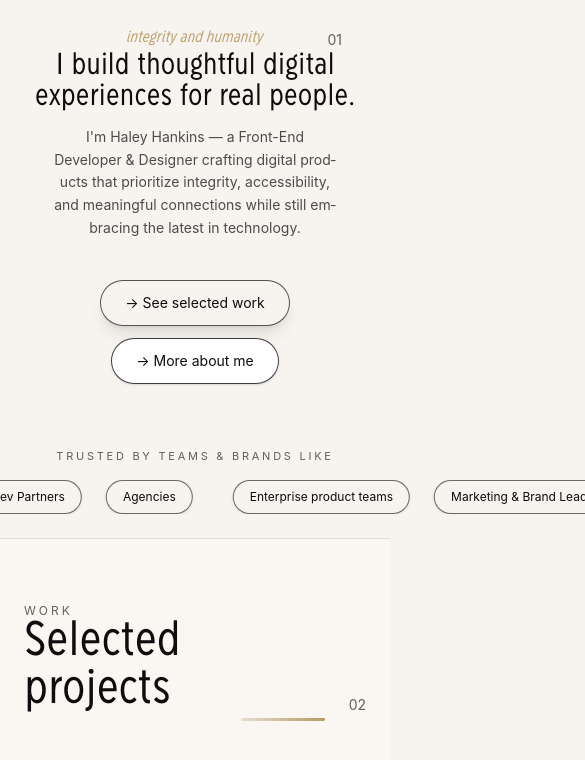
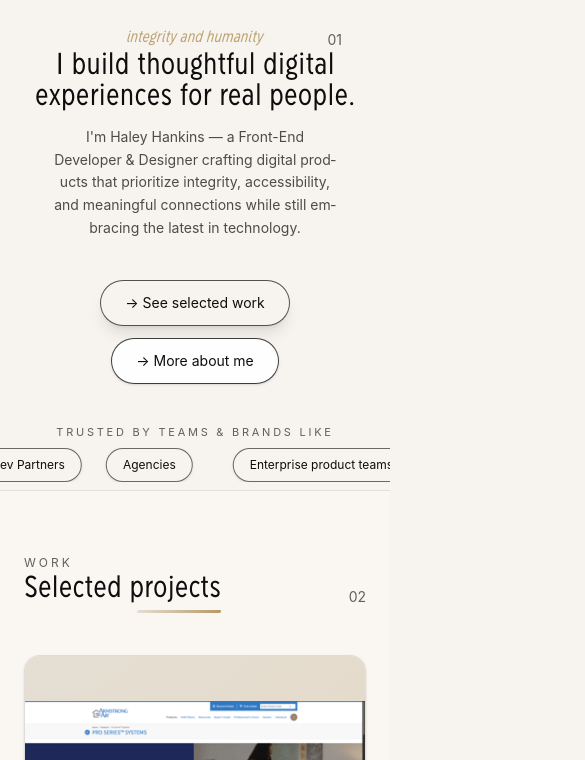
Before and after one commit to haleyjhankins/haleyhankins.com, a website: page index.html in a window 390 px wide. Shown: the part 82-842 px from the top of the page, 585 px wide, since content can reach past the window. Drawn offline with Linux system fonts and the light colour scheme.

```diff
--- a/index.html
+++ b/index.html
@@ -1,5 +1,5 @@
 <!doctype html>
-<html lang="en" class="scroll-smooth">
+<html lang="en" class="scroll-smooth overflow-x-hidden">
 
 <head>
   <meta charset="utf-8" />
@@ -26,7 +26,7 @@
 
 </head>
 
-<body class="bg-paper text-ink font-body selection:bg-ink selection:text-paper">
+<body class="bg-paper text-ink font-body selection:bg-ink selection:text-paper overflow-x-hidden">
   <!-- Background blobs -->
   <div class="noise"></div>
 
@@ -80,7 +80,7 @@
 
       <!-- Content -->
       <div class="relative z-10 flex items-center justify-center">
-        <div class="mx-auto max-w-5xl pt-24 sm:pt-32 pb-6 sm:pb-12 text-center">
+        <div class="mx-auto max-w-5xl pt-24 sm:pt-32 pb-2 sm:pb-8 text-center">
 
           <!-- Section index -->
           <span class="absolute right-6 top-28 text-sm text-stone/80">01</span>
@@ -127,8 +127,8 @@
           </div>
 
           <!-- Trusted by marquee -->
-          <div class="mt-16 sm:mt-20 overflow-hidden relative">
-            <p class="text-[11px] sm:text-xs uppercase tracking-[0.25em] text-stone/80 mb-4">
+          <div class="mt-10 sm:mt-12 overflow-hidden relative">
+            <p class="text-[11px] sm:text-xs uppercase tracking-[0.25em] text-stone/80 mb-2">
               trusted by teams &amp; brands like
             </p>
 
@@ -163,7 +163,7 @@
         <div class="flex items-end justify-between gap-6">
           <div>
             <p class="uppercase tracking-[0.25em] text-xs text-stone/80">Work</p>
-            <h2 class="brand-stripe font-display text-5xl sm:text-6xl">Selected projects</h2>
+            <h2 class="brand-stripe font-display text-3xl md:text-6xl">Selected projects</h2>
           </div>
           <span class="text-sm text-stone/80">02</span>
         </div>
@@ -213,7 +213,7 @@
             About
           </p>
 
-          <h2 class="brand-stripe font-display text-5xl sm:text-6xl inline-block">
+          <h2 class="brand-stripe font-display text-3xl md:text-6xl inline-block">
             Hi, I'm Haley
           </h2>
         </div>
@@ -263,7 +263,7 @@
         <div class="flex items-end justify-between gap-6">
           <div>
             <p class="uppercase tracking-[0.25em] text-xs text-stone/80">Contact</p>
-            <h2 class="brand-stripe font-display text-5xl sm:text-6xl">Let's work together</h2>
+            <h2 class="brand-stripe font-display text-3xl md:text-6xl">Let's work together</h2>
           </div>
           <span class="text-sm text-stone/80">04</span>
         </div>
```
Also changed, not shown: dist/output.css.
